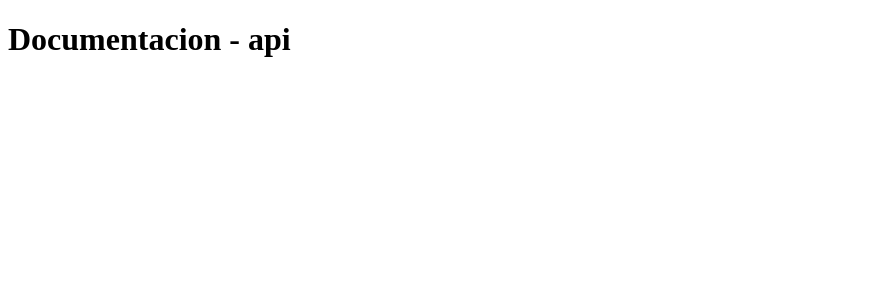
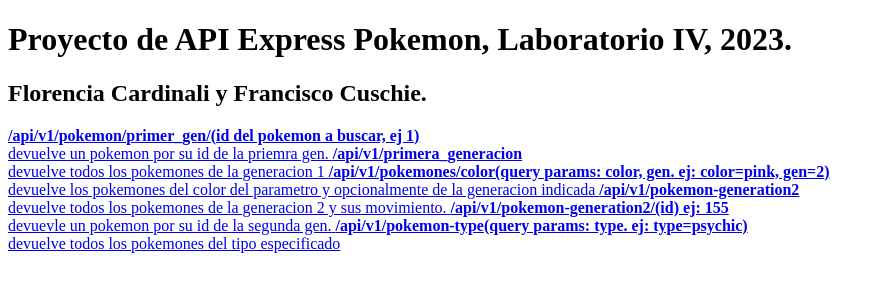
Before and after one commit to FlorCardinali/laboratorio-4-express, a website: page public/index.html in a window 1280 px wide. Shown: the whole page, without its empty margins (0-884 px from the left). Drawn offline with Linux system fonts and the light colour scheme.

Commit message:
cambios de front

```diff
--- a/public/index.html
+++ b/public/index.html
@@ -6,6 +6,41 @@
     <title>Document</title>
 </head>
 <body>
-    <h1>Documentacion - api</h1>
+    <h1>Proyecto de <b>API Express Pokemon</b>, Laboratorio<b> IV</b>, 2023.</h1>
+    <h2>Florencia Cardinali y Francisco Cuschie.</h2>
+
+    <div>
+        <a href="https://pokemon-api-express.onrender.com/api/v1/pokemon/primer_gen/1">
+            <b>/api/v1/pokemon/primer_gen/(id del pokemon a buscar, ej 1)</b>
+            <br>
+            devuelve un pokemon por su id de la priemra gen.
+        </a>
+        <a href="https://pokemon-api-express.onrender.com/api/v1/primera_generacion">
+            <b>/api/v1/primera_generacion</b>
+            <br>
+            devuelve todos los pokemones de la generacion 1
+        </a>
+        <a href="https://pokemon-api-express.onrender.com/api/v1/pokemones/color?color=pink&gen=2">
+            <b>/api/v1/pokemones/color(query params: color, gen. ej: color=pink, gen=2)</b>
+            <br>
+            devuelve los pokemones del color del parametro y opcionalmente de la
+            generacion indicada
+        </a>
+        <a href="https://pokemon-api-express.onrender.com/api/v1/pokemon-generation2">
+            <b>/api/v1/pokemon-generation2</b>
+            <br>
+            devuelve todos los pokemones de la generacion 2 y sus movimiento.
+        </a>
+        <a href="https://pokemon-api-express.onrender.com/api/v1/pokemon-generation2/155">
+            <b>/api/v1/pokemon-generation2/(id) ej: 155</b>
+            <br>
+            devuevle un pokemon por su id de la segunda gen.
+        </a>
+        <a href="https://pokemon-api-express.onrender.com/api/v1/pokemon-type?type=psychic">
+            <b>/api/v1/pokemon-type(query params: type. ej: type=psychic)</b>
+            <br>
+            devuelve todos los pokemones del tipo especificado
+        </a>
+    </div>
 </body>
 </html>
```
